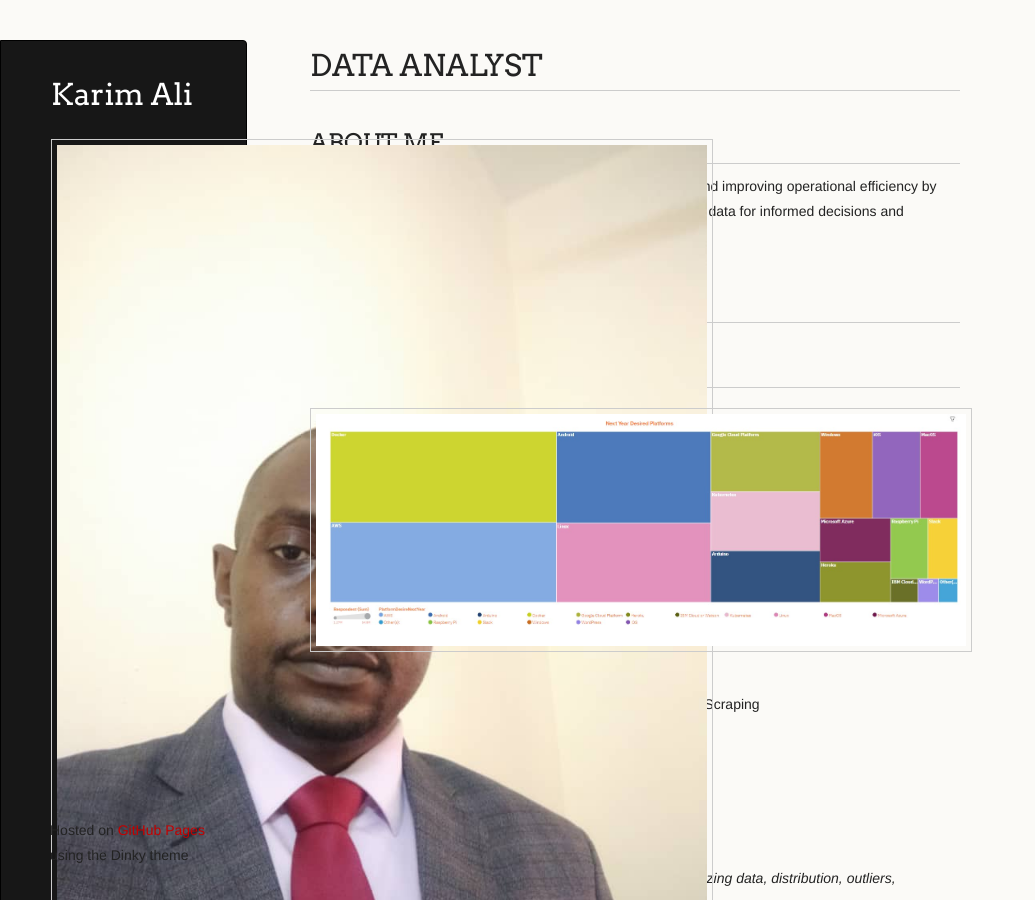
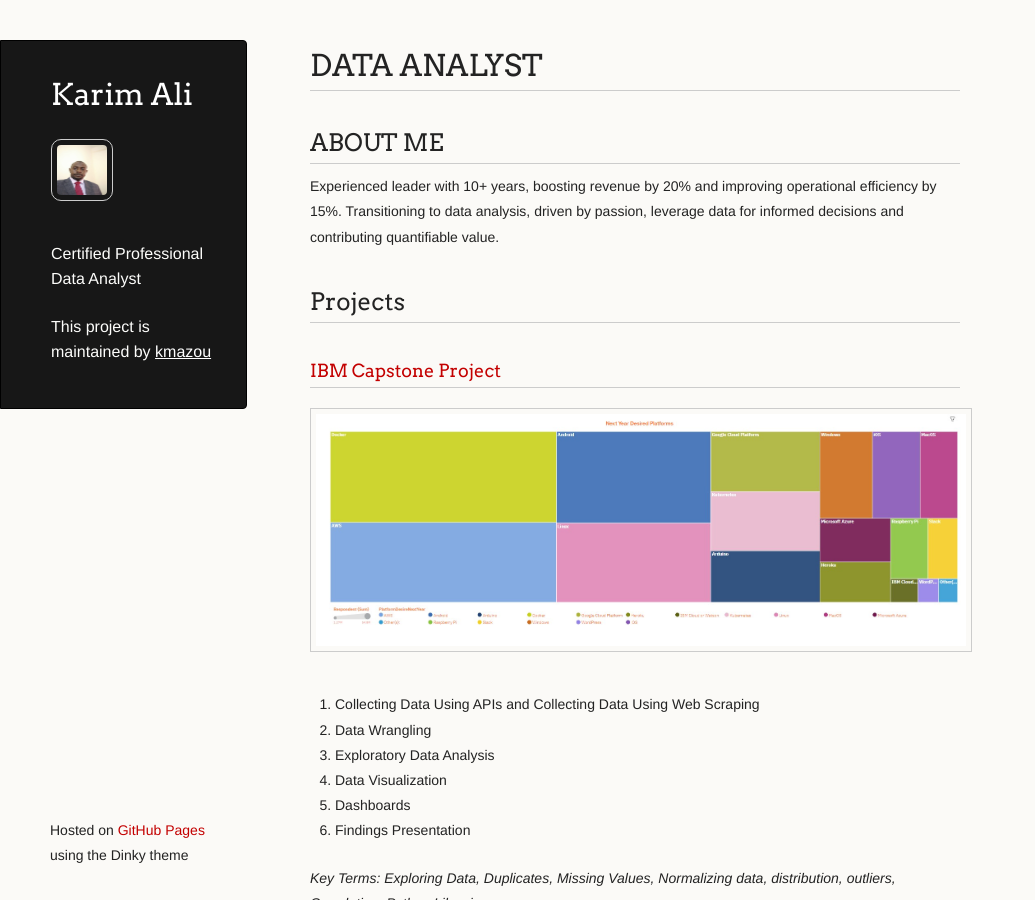
Before and after one commit to kmazou/Portfolio, a Jekyll site: the page built from index.md, in a window 1280 px wide and 900 px high. Shown: the whole window, without its empty margins (0-1035 px from the left). Built offline with Jekyll 4.4.1, drawn with Linux system fonts in a browser that asks for light colours.

Commit message:
Update default.html

```diff
--- a/_layouts/default.html
+++ b/_layouts/default.html
@@ -17,7 +17,7 @@
     <div class="wrapper">
         <header>
             <h1 class="header">{{ site.title | default: site.github.repository_name }}</h1>
-            <img src="{{ '/assets/img/Karim_ali.jpg' | relative_url }}" alt="Karim Ali">
+            <img src="{{ '/assets/img/Karim_ali.jpg' | relative_url }}" alt="Karim Ali" width="50" height="50" style="border-radius: 10px;">
             <p class="header">{{ site.description | default: site.github.project_tagline }}</p>
 
             {% if site.github.is_project_page %}
```
